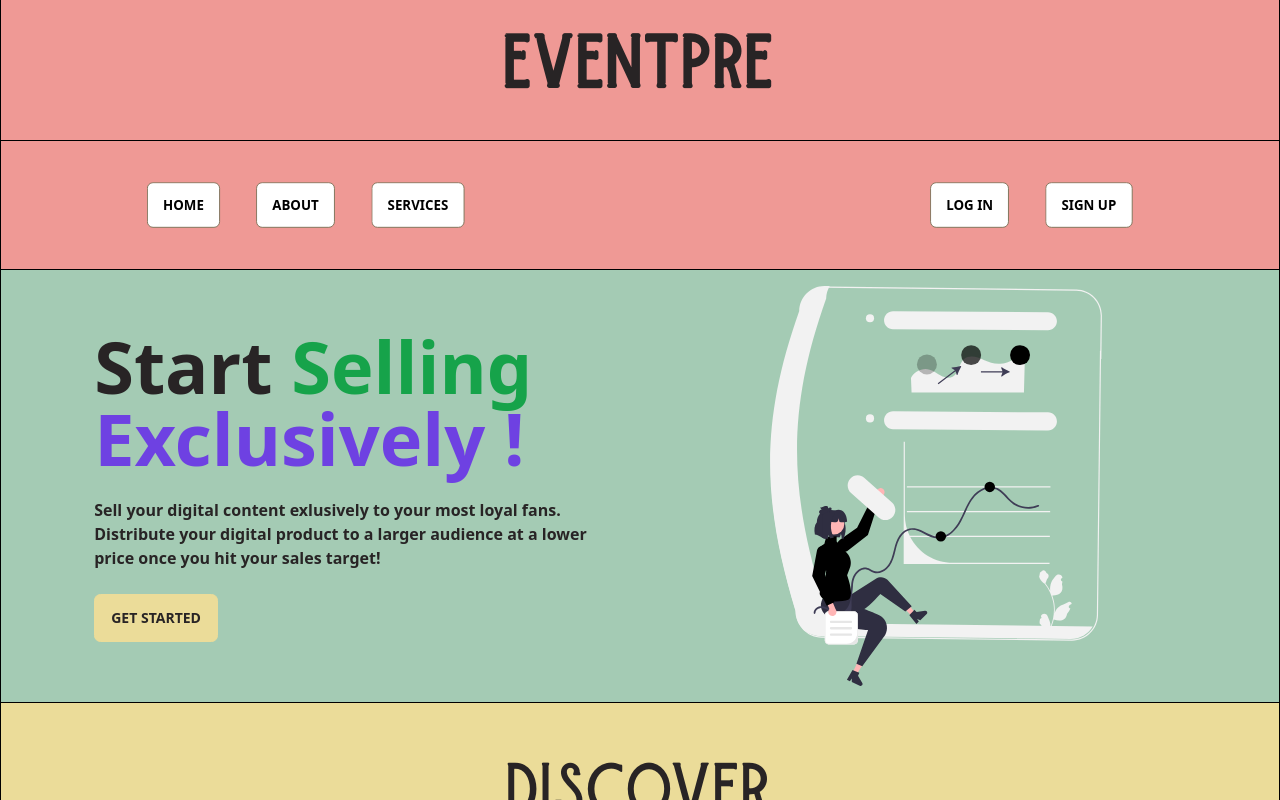
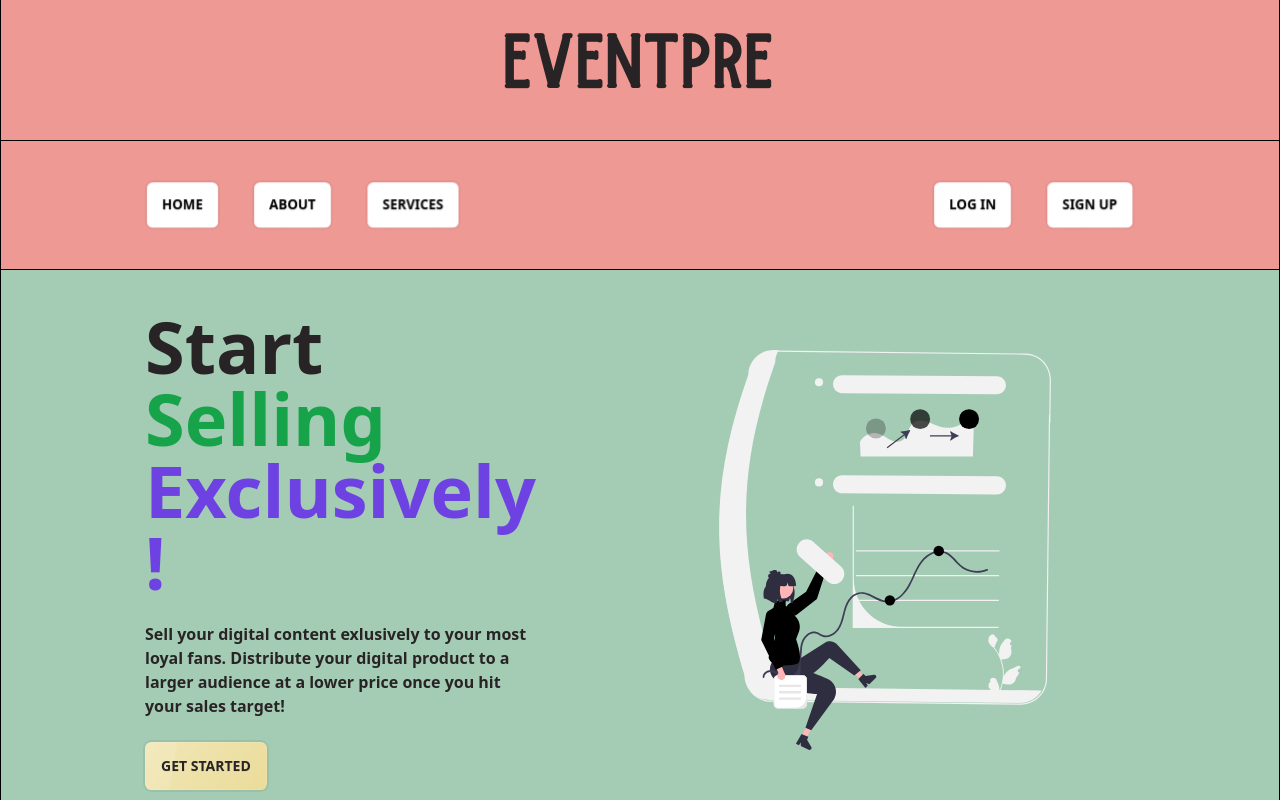
Before and after one commit to oelnajmi/event-pre, a Next.js app: page / in a window 1280 px wide. Shown: the top 800 px of the page. Built offline with nearby package versions, Linux system fonts and the light colour scheme.

Commit message:
layout updates

```diff
--- a/components/FeedHeader.js
+++ b/components/FeedHeader.js
@@ -2,8 +2,8 @@ import Image from 'next/image';
 
 const FeedHeader = () => {
   return (
-    <div class="bg-secondary z-0 hero border-x border-b border-black">
-      <div class="hero-content max-w-full justify-evenly flex-col sm:flex-row-reverse">
+    <div class="bg-secondary z-0 hero border-x border-b border-black p-10 sm:pr-36 sm:pl-36">
+      <div class="hero-content p-0 max-w-full justify-between flex-col sm:flex-row-reverse">
         <Image
           src="/undraw_visualization_re_1kag.svg"
           width={500}
@@ -23,7 +23,7 @@ const FeedHeader = () => {
             price once you hit your sales target!
           </p>
           <div className="text-center sm:text-left">
-            <button class="btn btn-accent">Get Started</button>
+            <button class="btn glass btn-accent bg-accent">Get Started</button>
           </div>
         </div>
       </div>
--- a/components/Navbar.js
+++ b/components/Navbar.js
@@ -14,21 +14,21 @@ const Navbar = () => {
           <ul className="hidden sm:flex justify-around text-center items-center space-x-8 text-lg font-semibold">
             <li>
               <a href="#" className="" aria-current="page">
-                <button className="btn bg-white text-black hidden sm:block">
+                <button className="btn glass bg-white text-black hidden sm:block">
                   Home
                 </button>
               </a>
             </li>
             <li>
               <a href="#" className="">
-                <button className="btn bg-white text-black hidden sm:block">
+                <button className="btn glass bg-white text-black hidden sm:block">
                   About
                 </button>
               </a>
             </li>
             <li>
               <a href="#" className="dropdown dropdown-hover">
-                <button className="btn bg-white text-black hidden sm:block">
+                <button className="btn glass bg-white text-black hidden sm:block">
                   Services
                 </button>
               </a>
@@ -36,12 +36,12 @@ const Navbar = () => {
           </ul>
           <div className="flex space-x-8">
             <Link href="/SignIn">
-              <button className="btn bg-white text-black hidden sm:block">
+              <button className="btn glass bg-white text-black hidden sm:block">
                 Log in
               </button>
             </Link>
             <Link href="/SignUp">
-              <button className="btn bg-white text-black hidden sm:block">
+              <button className="btn glass bg-white text-black hidden sm:block">
                 Sign Up
               </button>
             </Link>
--- a/components/Trending.js
+++ b/components/Trending.js
@@ -1,6 +1,6 @@
 const Trending = () => {
   return (
-    <div className="bg-info-content border-x border-b border-black p-10">
+    <div className="bg-info-content border-x border-b border-black p-10 sm:pr-36 sm:pl-36">
       <div className="p-6 font-burtons text-center text-6xl whitespace-nowrap">
         TRENDING
       </div>
```
